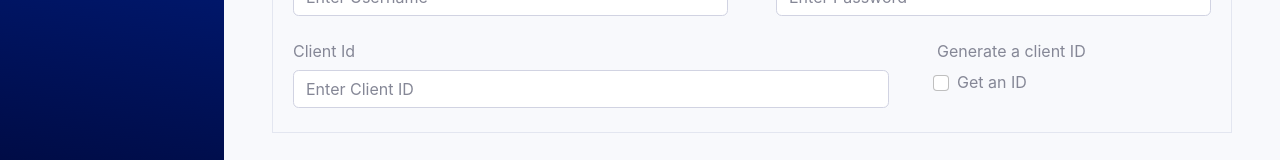
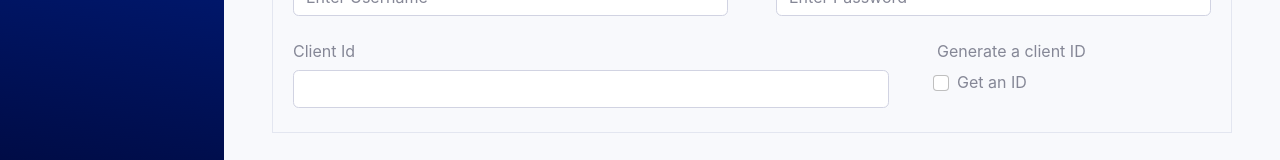
Before and after one commit to ManassehGit/IIOT-Test-Bench, a React (Create React App) app: page /configconn in a window 1280 px wide. Shown: the part 509-669 px from the top of the page. Built offline with nearby package versions, Linux system fonts and the light colour scheme.

Commit message:
Use get client id function in Connection form

```diff
--- a/src/modules/Dashboard/ConnSettings/ConfigBroker.jsx
+++ b/src/modules/Dashboard/ConnSettings/ConfigBroker.jsx
@@ -1,6 +1,21 @@
-import React from 'react'
+import React, { useState } from 'react'
+import generateID from '../../HelperFunctions/generateClientId'
 
 const ConfigBroker = () => {
+  const [randId, setRandId] = useState("");
+
+  let getID = true;
+
+  const getClientId = ({target}) => {
+    if(target.checked){
+      console.log("hi there")
+    }
+    getID = true;
+    const randomId = generateID();
+    setRandId(randomId);
+    getID = false;
+  }
+
   return (
     <div className=''>
 
@@ -66,14 +81,14 @@ const ConfigBroker = () => {
                 <div className="col-md-8" >
                 <label htmlFor="clientid" className="col col-form-label">Client Id</label>
                 <div className="col">
-                <input type="text" className="form-control" id="clientid" placeholder="Enter Client ID" />
+                <input type="text" className="form-control" id="clientid" defaultValue={getID? randId : ""}/>
                 </div>
                 </div>
                 <div className="col-md-4" >
                 <label htmlFor="randomid" className="col col-form-label">Generate a client ID</label>
                 <div className="col">
                 <div className="form-check">
-                <input className="form-check-input" type="checkbox" value="" id="generateid" />
+                <input className="form-check-input" type="checkbox" value="" id="generateid" onClick={getClientId}/>
                 <label className="form-check-label" htmlFor="generateid">
                   Get an ID
                 </label>
```
